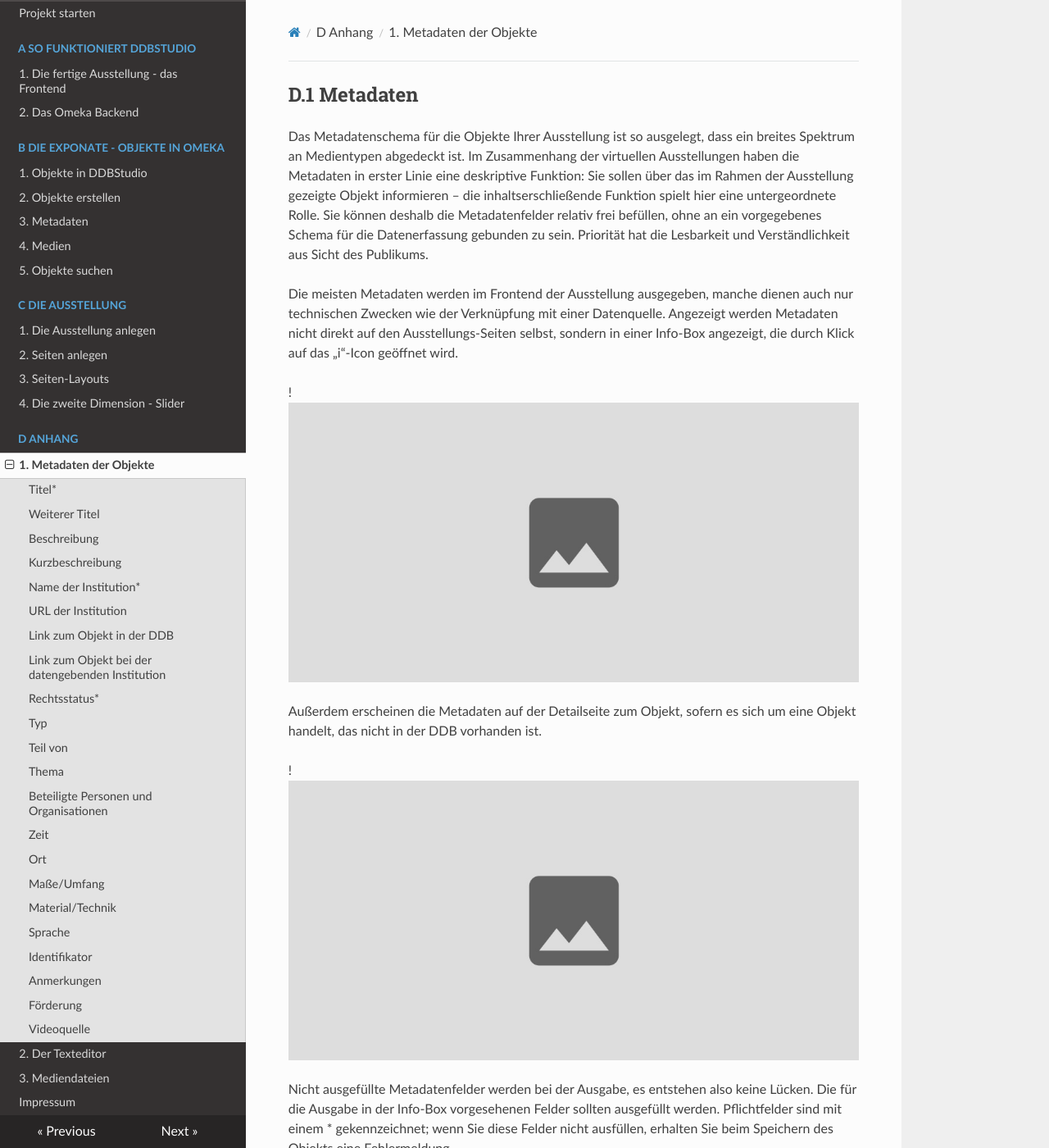
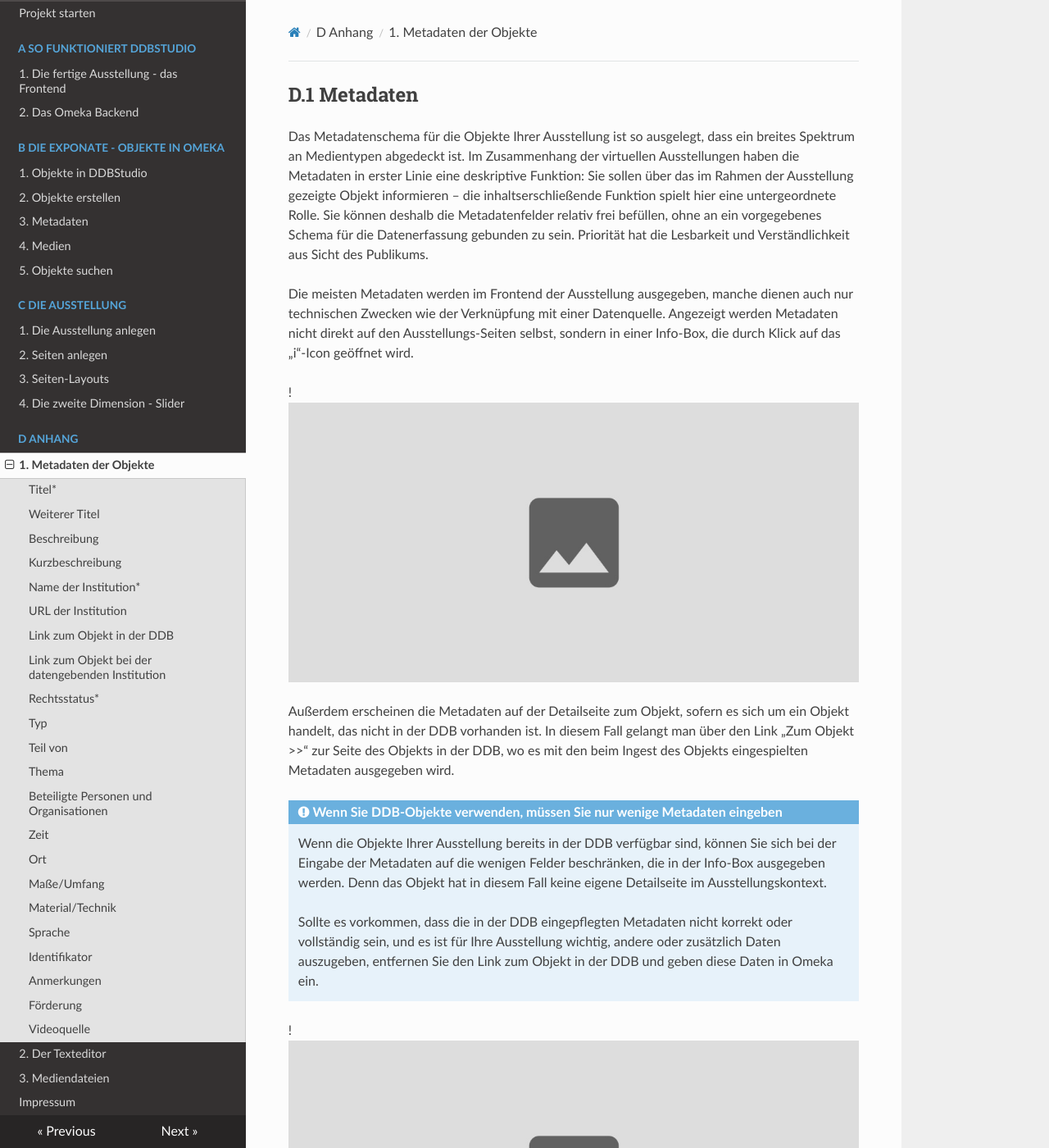
Before and after one commit to Deutsche-Digitale-Bibliothek/ddb-virtualexhibitions-docs-litfass, an MkDocs documentation site: the page built from docs/anhang_metadaten.md, in a window 1280 px wide and 1400 px high. Shown: the whole window at 82% size. Built offline with MkDocs 1.6.1, drawn with Linux system fonts in a browser that asks for light colours; some of the changed text lies outside the part shown.

Commit message:
text edits in metadata anhang_metadata.md

```diff
--- a/docs/anhang_metadaten.md
+++ b/docs/anhang_metadaten.md
@@ -2,15 +2,21 @@
 
 Das Metadatenschema für die Objekte Ihrer Ausstellung ist so ausgelegt, dass ein breites Spektrum an Medientypen abgedeckt ist. Im Zusammenhang der virtuellen Ausstellungen haben die Metadaten in erster Linie eine deskriptive Funktion: Sie sollen über das im Rahmen der Ausstellung gezeigte Objekt informieren – die inhaltserschließende Funktion spielt hier eine untergeordnete Rolle. Sie können deshalb die Metadatenfelder relativ frei befüllen, ohne an ein vorgegebenes Schema für die Datenerfassung gebunden zu sein. Priorität hat die Lesbarkeit und Verständlichkeit aus Sicht des Publikums.
 
-Die meisten Metadaten werden im Frontend der Ausstellung ausgegeben, manche dienen auch nur technischen Zwecken wie der Verknüpfung mit einer Datenquelle. Angezeigt werden Metadaten nicht direkt auf den Ausstellungs-Seiten selbst, sondern in einer Info-Box angezeigt, die durch Klick auf das „i“-Icon geöffnet wird.
+Die meisten Metadaten werden im Frontend der Ausstellung ausgegeben, manche dienen auch nur technischen Zwecken wie der Verknüpfung mit einer Datenquelle. Angezeigt werden Metadaten nicht direkt auf den Ausstellungs-Seiten selbst, sondern in einer Info-Box, die durch Klick auf das „i“-Icon geöffnet wird.
 
 !![Abb. D.1-1 – Infobox mit Metadaten zu einem Objekt][D-1_1]
 
-Außerdem erscheinen die Metadaten auf der Detailseite zum Objekt, sofern es sich um eine Objekt handelt, das nicht in der DDB vorhanden ist.
+Außerdem erscheinen die Metadaten auf der Detailseite zum Objekt, sofern es sich um ein Objekt handelt, das nicht in der DDB vorhanden ist. In diesem Fall gelangt man über den Link „Zum Objekt >>“ zur Seite des Objekts in der DDB, wo es mit den beim Ingest des Objekts eingespielten Metadaten ausgegeben wird.
+
+!!! note "Wenn Sie DDB-Objekte verwenden, müssen Sie nur wenige Metadaten eingeben"
+
+    Wenn die Objekte Ihrer Ausstellung bereits in der DDB verfügbar sind, können Sie sich bei der Eingabe der Metadaten auf die wenigen Felder beschränken, die in der Info-Box ausgegeben werden. Denn das Objekt hat in diesem Fall keine eigene Detailseite im Ausstellungskontext.
+
+    Sollte es vorkommen, dass die in der DDB eingepflegten Metadaten nicht korrekt oder vollständig sein, und es ist für Ihre Ausstellung wichtig, andere oder zusätzlich Daten auszugeben, entfernen Sie den Link zum Objekt in der DDB und geben diese Daten in Omeka ein.
 
 !![Abb. D.1-2 – Detailseite zu einem Objekt mit Metadatenausgabe][D-1_2]
 
-Nicht ausgefüllte Metadatenfelder werden bei der Ausgabe, es entstehen also keine Lücken. Die für die Ausgabe in der Info-Box vorgesehenen Felder sollten ausgefüllt werden. Pflichtfelder sind mit einem * gekennzeichnet; wenn Sie diese Felder nicht ausfüllen, erhalten Sie beim Speichern des Objekts eine Fehlermeldung.
+Nicht ausgefüllte Metadatenfelder werden bei der Ausgabe ignoriert, es entstehen also keine Lücken. Die für die Ausgabe in der Info-Box vorgesehenen Felder sollten ausgefüllt werden. Pflichtfelder sind mit einem * gekennzeichnet; wenn Sie diese Felder nicht ausfüllen, erhalten Sie beim Speichern des Objekts eine Fehlermeldung.
 
 ##### Titel*
 
@@ -20,37 +26,31 @@ Der Titel des Objekts
 ##### Weiterer Titel
 
 z. B. Untertitel, Originaltitel in anderer Sprache, gleichwertiger Titel, ursprünglicher Titel (z. B. Mona Lisa/La Joconde).
-
 **Ausgabe**: Objekt-Detailseite
 
 ##### Beschreibung
 
 Ausführliche Beschreibung des Objekts.
-
 **Ausgabe**: Objekt-Detailseite
 
 ##### Kurzbeschreibung
 
 Kurze Beschreibung des Objekts
-
 **Ausgabe**: Info-Box, Objekt-Detailseite
 
 ##### Name der Institution*
 
 Offizielle Bezeichnung der Institution, die das Objekt besitzt
-
 **Ausgabe**: Info-Box, Objekt-Detailseite („Aus der Sammlung von“)
 
 ##### URL der Institution
 
 Internet-Präsenz der Institution, die das Objekt besitzt
-
 **Ausgabe**: als Ziel hinter dem verlinkten Namen der Institution: Info-Box, Objekt-Detailseite
 
 ##### Link zum Objekt in der DDB
 
 URL des Objekts im Portal der DDB. **Wichtig:** Die korrekte URL erhalten Sie nur, indem Sie das Objekt in der Deutschen Digitalen Bibliothek aufrufen und dort auf der Objektseite auf den Link „Link auf diese Seite“ klicken, der direkt über dem Titel des Objekts zu finden ist
-
 **Ausgabe**: Info-Box, als Linkziel von „Zum Objekt >>“ (Wenn kein Link zum Objekt in der DDB vorhanden ist, führt dieser Link zur Detailseite.)
 
 ##### Link zum Objekt bei der datengebenden Institution
@@ -58,98 +58,77 @@ URL des Objekts im Portal der DDB. **Wichtig:** Die korrekte URL erhalten Sie nu
 URL des Objekts in der Datenbank oder auf der Website der Institution, die das Objekt besitzt
 
 **Ausgabe**: Objekt-Detailseite
-
 **Anmerkung**: Bitte **nur** dann ausfüllen, wenn das Objekt **nicht** in der Deutschen Digitalen Bibliothek zu finden ist. Andernfalls unbedingt leer lassen!
 
 ##### Rechtsstatus*
 
-Angabe von Lizenz- oder Rechtehinweis; die Eingabe erfolgt über eine Auswahl-Liste.
-
-**Ausgabe** Info-Box („Wie darf ich das Objekt nutzen?“), Objekt-Detailseite („Rechtsstatus“), jeweils als Linkziel der zur Lizenz passenden Piktogramme.
+Angabe von Lizenz- oder Rechtehinweis; die Eingabe erfolgt über eine Auswahl-Liste
+**Ausgabe** Info-Box („Wie darf ich das Objekt nutzen?“), Objekt-Detailseite („Rechtsstatus“), jeweils als Linkziel der zur Lizenz passenden Piktogramme
 
 ##### Typ
 
 Die Art des Objekts (z. B. Gemälde, Fotografie, Buch ...)
-
 **Ausgabe**: Objekt-Detailseite
 
 ##### Teil von
 
 Zugehörigkeit zu einem übergeordneten Werkzusammenhang (z. B. erschienen in ..., Band 3 der Reihe ...)
-
 **Ausgabe**: Objekt-Detailseite
 
 ##### Thema
 
 Thema, Kontext, Indexbegriff, Ort ...
-
 **Ausgabe**: Objekt-Detailseite
 
 ##### Beteiligte Personen und Organisationen
 
 Personen, die an der Herstellung des Objekts beteiligt waren, etwa als AutorIn, HerstellerIn, ...
-
 **Ausgabe**: Objekt-Detailseite
 
 ##### Zeit
 
 Zeitangabe zur Herstellung, zur Laufzeit, Erscheinungsdatum ...
-
 **Ausgabe**: Objekt-Detailseite
 
 ##### Ort
 
 Herstellungs- oder Erscheinungsort, historische Bezeichnung des Orts, wenn der im Titel genannte Ort nicht der tatsächlich dargestellte Ort ist ...
-
 **Ausgabe**: Objekt-Detailseite
 
 ##### Maße/Umfang
 
 Die für das Objekt passenden Angaben zur Dimension: Abmessungen, Seitenzahl, Länge von Ton- oder Filmaufnahmen, ...
-
 **Ausgabe**: Objekt-Detailseite
 
 ##### Material/Technik
 
 Angaben zum verwendeten Material und zur Technik, z. B. Öl auf Leinwand, Holz, Grisaille, mp3, ...
-
 **Ausgabe**: Objekt-Detailseite
 
 ##### Sprache
 
 Bei textuellen Objekten die Sprache, in der der Text verfasst ist, ggf. Angaben zur Übersetzung oder Originalsprache
-
 **Ausgabe**: Objekt-Detailseite
 
 ##### Identifikator
 
 Information, die nötig ist, um das Objekt im Bestand der datengebenden Institution zu finden: Signatur, Inventarnummer, ...
-
 **Ausgabe**: Objekt-Detailseite
 
 ##### Anmerkungen
 
 Feld für interne Vermerke, besonders zum Bearbeitungsstand
-
 **Ausgabe**: wird im Frontend nicht ausgegeben
 
 ##### Förderung
 
 Fördermittelgeber, Förderprogramm
-
 **Ausgabe**: Objekt-Detailseite
 
 ##### Videoquelle
 
 Dieses Feld dient zur Verknüpfung mit einem Video, siehe Abschnitt [$QV objekte_medien.md]
-
 **Ausgabe**: als Video in einem Player (Ausstellungseite und Objekt-Detailseite)
-
-!![Abb. D.1-1 – Infobox mit Metadaten zu einem Objekt][D-1_1]
-
-Außerdem erscheinen die Metadaten auf der Detailseite zum Objekt, sofern es sich um eine Objekt handelt, das nicht in der DDB vorhanden ist.
-
-!![Abb. D.1-2 – Detailseite zu einem Objekt mit Metadatenausgabe][D-1_2]
 
 [D-1_1]: img/D-1_1.jpg "Abb. D.1-1 – Infobox mit Metadaten zu einem Objekt"
 [D-1_2]: img/C-1_2.jpg "Abb. D.1-2 – Detailseite zu einem Objekt mit Metadatenausgabe"
```
